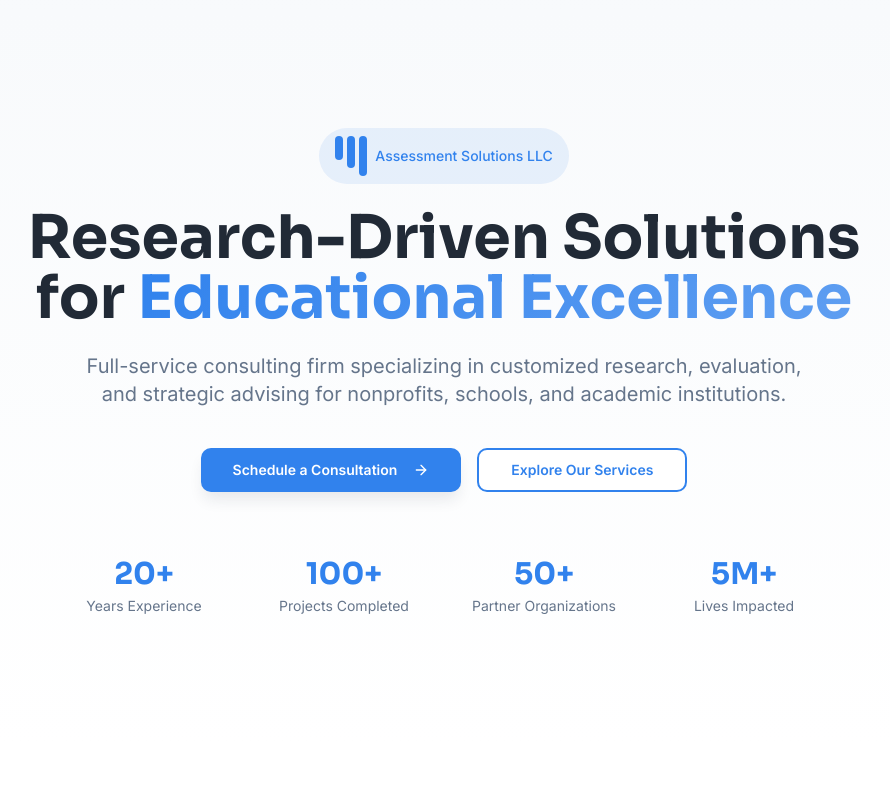
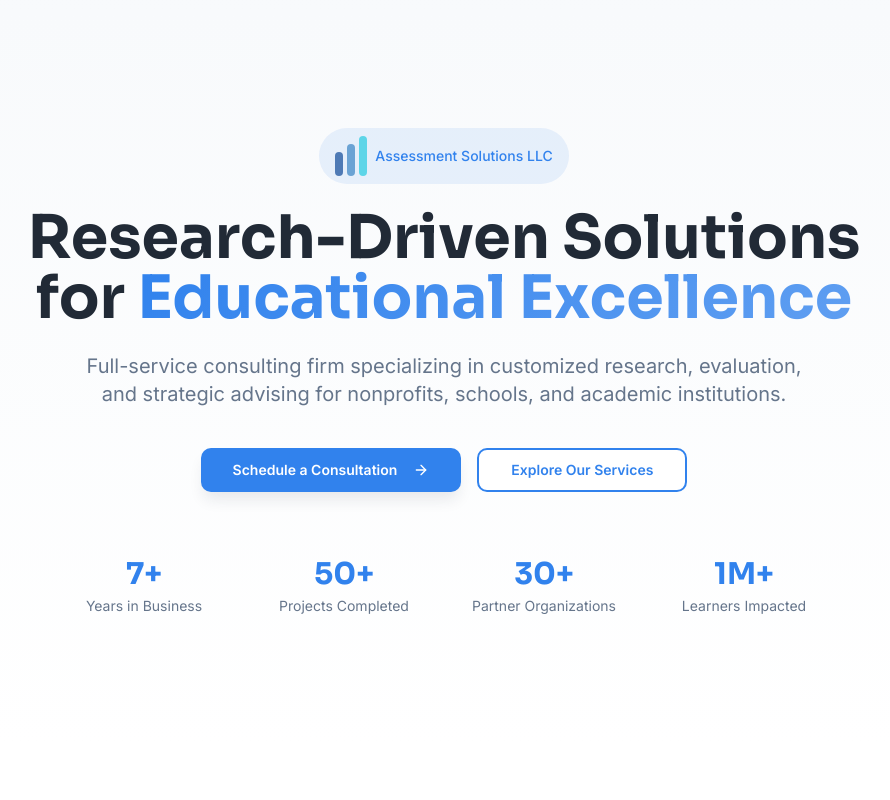
Before and after one commit to twgold/fixmy-site-hero, a React (Vite) app: page / in a window 1280 px wide. Shown: the top 800 px of the page, without its empty margins (196-1086 px from the left). Built offline with nearby package versions, Linux system fonts and the light colour scheme; the HTML template or start-up script is replaced by a standard one.

Commit message:
Refactor hero section with updated logo and stats

```diff
--- a/src/components/Footer.tsx
+++ b/src/components/Footer.tsx
@@ -4,7 +4,7 @@ export const Footer = () => {
       <div className="container mx-auto px-4 sm:px-6 lg:px-8">
         <div className="flex flex-col md:flex-row justify-between items-center gap-4">
           <div className="flex items-center gap-2">
-            <div className="flex gap-1">
+            <div className="flex gap-1 items-end">
               <div className="w-2 h-6 bg-background rounded" />
               <div className="w-2 h-8 bg-background rounded" />
               <div className="w-2 h-10 bg-background rounded" />
--- a/src/components/Hero.tsx
+++ b/src/components/Hero.tsx
@@ -7,10 +7,10 @@ export const Hero = () => {
       <div className="container mx-auto px-4 sm:px-6 lg:px-8 py-20 lg:py-32">
         <div className="max-w-4xl mx-auto text-center">
           <div className="mb-6 inline-flex items-center gap-2 px-4 py-2 bg-primary/10 rounded-full">
-            <div className="flex gap-1">
-              <div className="w-2 h-6 bg-primary rounded" />
-              <div className="w-2 h-8 bg-primary rounded" />
-              <div className="w-2 h-10 bg-primary rounded" />
+            <div className="flex gap-1 items-end">
+              <div className="w-2 h-6 rounded" style={{ backgroundColor: '#4E7AB5' }} />
+              <div className="w-2 h-8 rounded" style={{ backgroundColor: '#6BA3D4' }} />
+              <div className="w-2 h-10 rounded" style={{ backgroundColor: '#5DD5E8' }} />
             </div>
             <span className="text-sm font-medium text-primary">Assessment Solutions LLC</span>
           </div>
@@ -45,20 +45,20 @@ export const Hero = () => {
 
           <div className="mt-16 grid grid-cols-2 md:grid-cols-4 gap-8 max-w-3xl mx-auto">
             <div className="text-center">
-              <div className="text-3xl font-heading font-bold text-primary mb-1">20+</div>
-              <div className="text-sm text-muted-foreground">Years Experience</div>
+              <div className="text-3xl font-heading font-bold text-primary mb-1">7+</div>
+              <div className="text-sm text-muted-foreground">Years in Business</div>
             </div>
             <div className="text-center">
-              <div className="text-3xl font-heading font-bold text-primary mb-1">100+</div>
+              <div className="text-3xl font-heading font-bold text-primary mb-1">50+</div>
               <div className="text-sm text-muted-foreground">Projects Completed</div>
             </div>
             <div className="text-center">
-              <div className="text-3xl font-heading font-bold text-primary mb-1">50+</div>
+              <div className="text-3xl font-heading font-bold text-primary mb-1">30+</div>
               <div className="text-sm text-muted-foreground">Partner Organizations</div>
             </div>
             <div className="text-center">
-              <div className="text-3xl font-heading font-bold text-primary mb-1">5M+</div>
-              <div className="text-sm text-muted-foreground">Lives Impacted</div>
+              <div className="text-3xl font-heading font-bold text-primary mb-1">1M+</div>
+              <div className="text-sm text-muted-foreground">Learners Impacted</div>
             </div>
           </div>
         </div>
```
